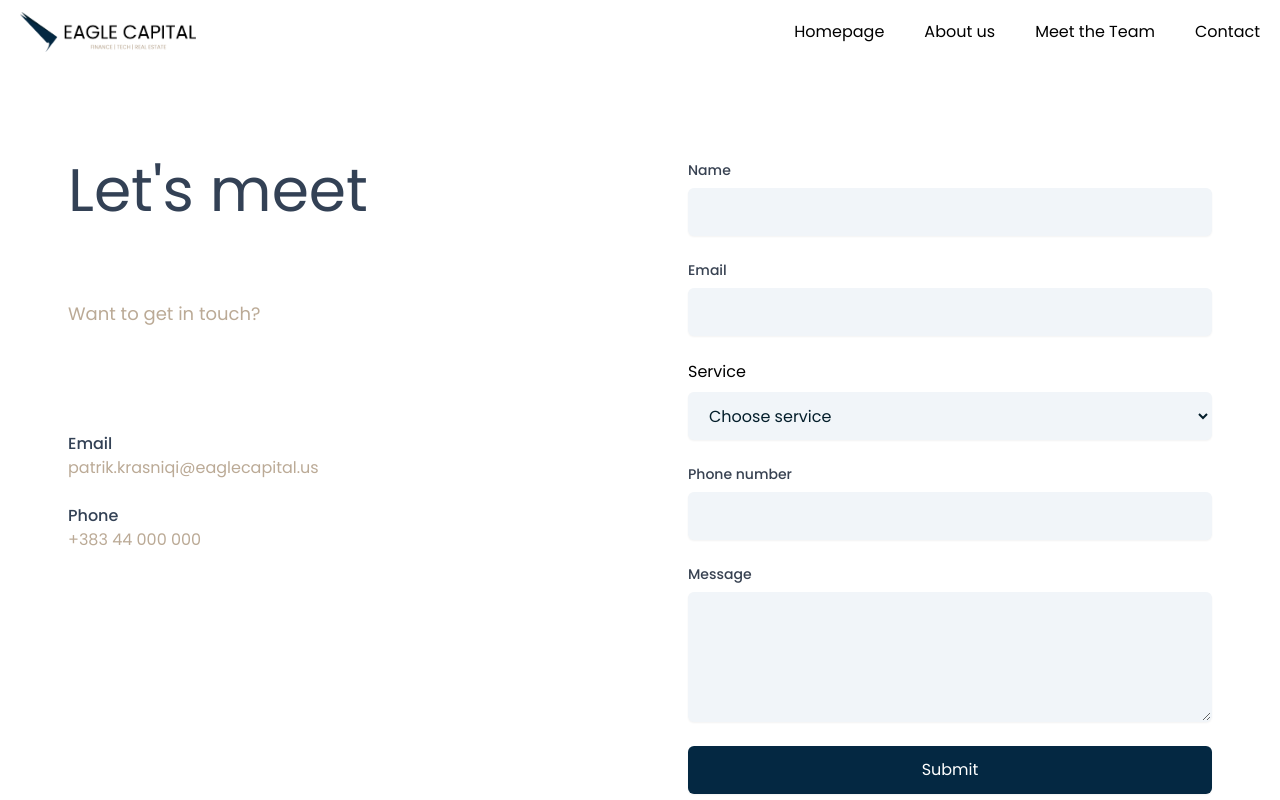
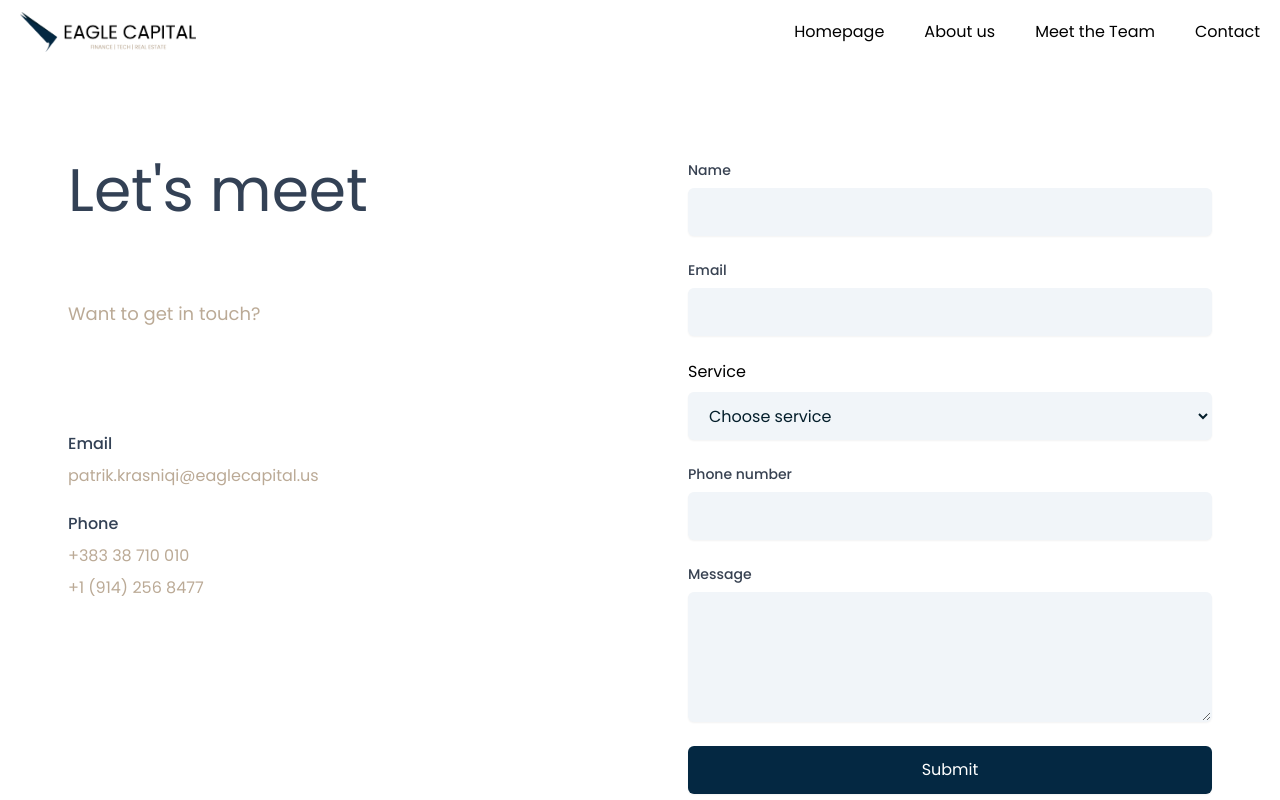
Before and after one commit to rgnpcrz/eagle-capital-web, a React (Vite) app: page /contact-us in a window 1280 px wide. Shown: the top 800 px of the page. Built offline with nearby package versions, Linux system fonts and the light colour scheme.

Commit message:
footer,contact updates

```diff
--- a/src/components/Footer.jsx
+++ b/src/components/Footer.jsx
@@ -7,7 +7,8 @@ export default function Footer() {
     <>
       <div className="bg-primary text-white">
         <div className="page-container mx-auto px-3 py-24 text-sm">
-          <hr className="h-0.5 border-gold mb-t16"></hr>
+          <hr className="h-0.5 border-gold mb-16"></hr>
+
           <div className="grid grid-cols-1 sm:grid-cols-2 lg:grid-cols-3 gap-x-6 gap-y-12">
             <div className="flex items-center ">
               <div>
@@ -81,6 +82,7 @@ export default function Footer() {
               </p>
             </div>
           </div>
+
           <hr className="h-0.5 border-gold mt-16"></hr>
           <div className="flex flex-col gap-y-6 sm:flex-row justify-between pt-6 text-base text-gold">
             <p className="text-center sm:text-left">Copyright © 2025</p>
--- a/src/pages/ContactUs/ContactUs.jsx
+++ b/src/pages/ContactUs/ContactUs.jsx
@@ -87,7 +87,7 @@ export default function ContactUs() {
             </p>
             <div className="pt-6">
               <p className="font-medium text-slate-700">Email</p>
-              <p className="text-gold">
+              <p className="text-gold pt-2">
                 <a href="mailto:patrik.krasniqi@eaglecapital.us">
                   patrik.krasniqi@eaglecapital.us
                 </a>
@@ -95,8 +95,11 @@ export default function ContactUs() {
             </div>
             <div className="py-2">
               <p className="font-medium text-slate-700">Phone</p>
+              <p className="text-gold py-2">
+                <a href="tel:+383 38 710 010"> +383 38 710 010</a>
+              </p>
               <p className="text-gold">
-                <a href="tel:+383 44 000 000"> +383 44 000 000</a>
+                <a href="tel:+1 914 256 8477"> +1 (914) 256 8477</a>
               </p>
             </div>
             <hr className="block md:hidden border-slate-300 py-10 " />
--- a/src/pages/Homepage/Homepage.jsx
+++ b/src/pages/Homepage/Homepage.jsx
@@ -13,8 +13,8 @@ export default function Homepage() {
       <TheFirm />
       {/* <News /> */}
       {/* <OurCompany /> */}
+      <CompanySlider />
       <OurServices />
-      <CompanySlider />
       <LatestFromUs />
       <GetInTouch />
     </>
```
Also changed, not shown: 1 other file (tests, documents, lock files or other folders).
